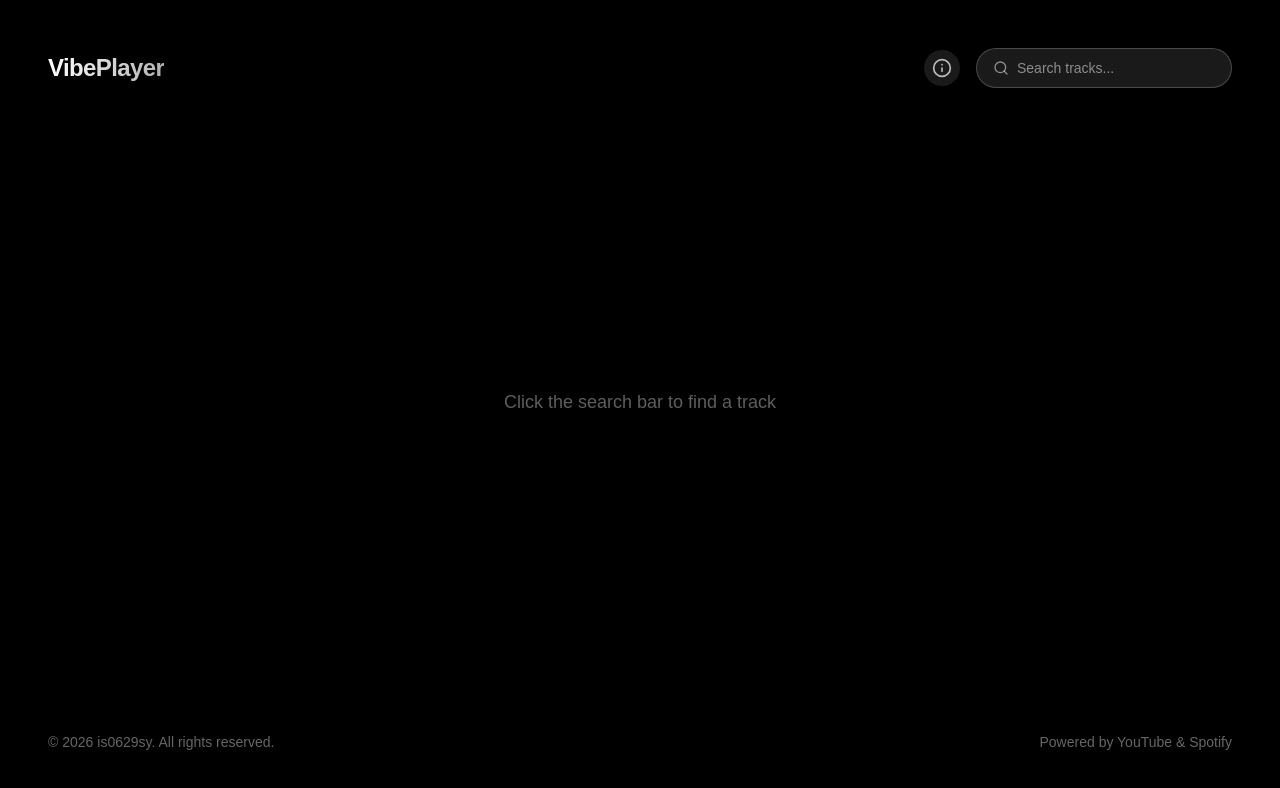
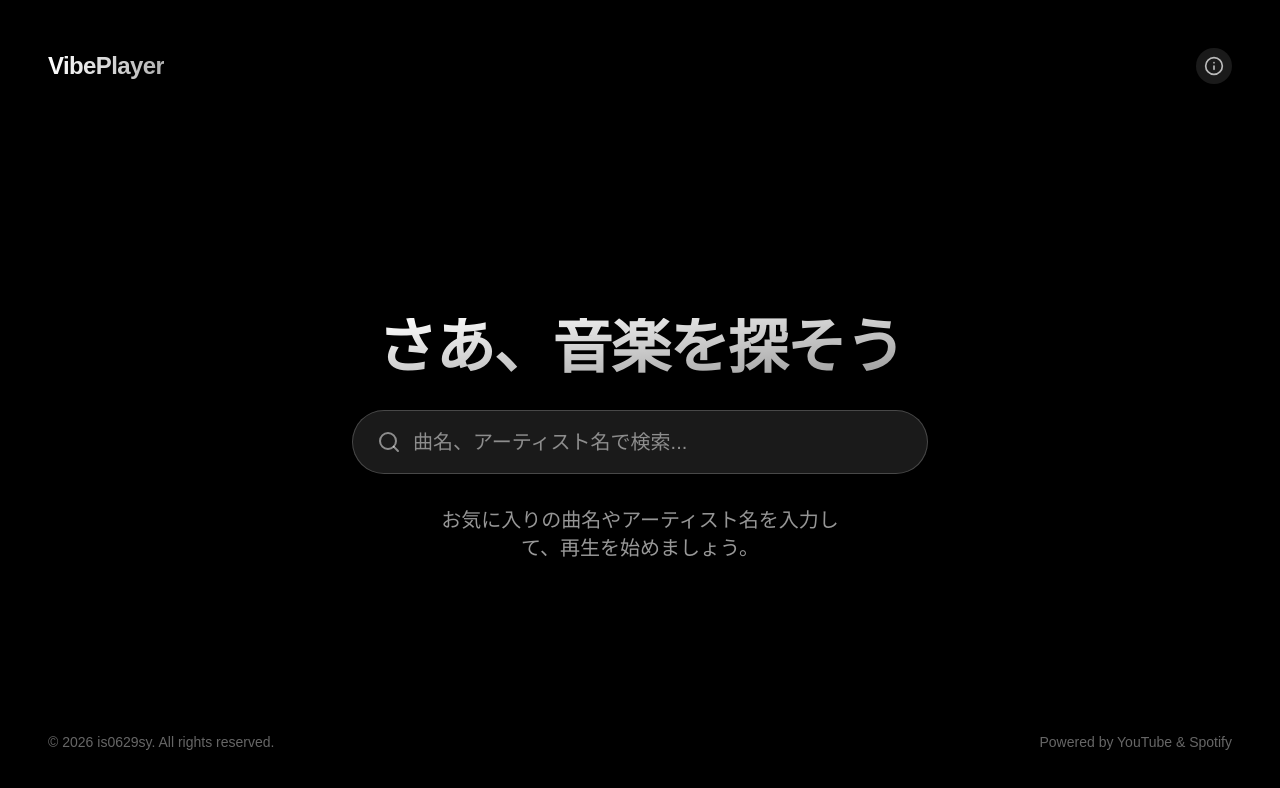
Before and after one commit to is0629sy/music-player, a Next.js app: page / in a window 1280 px wide. Shown: the top 788 px of the page. Built offline with nearby package versions, Linux system fonts and the light colour scheme.

Commit message:
change: ヘッダーの検索機能を再生中のトラックがある場合のみ表示し、トラックがない場合は新しい検索UIを表示するように変更しました。

```diff
--- a/src/components/Player.tsx
+++ b/src/components/Player.tsx
@@ -208,7 +208,9 @@ export default function Player() {
                             <Info className="w-5 h-5" />
                         </button>
 
-                        {/* Search Input */}
+                        {/* Search Input & Results (Only show in header if there is a current track) */}
+                        {currentTrack && (
+                            <>
                                 <div className="flex items-center bg-white/10 hover:bg-white/20 transition-all rounded-full border border-white/20 px-4 h-10 w-48 sm:w-64 focus-within:w-64 sm:focus-within:w-80 focus-within:bg-white/20">
                                     {isSearching ? (
                                         <Loader2 className="w-4 h-4 text-white/50 animate-spin mr-2 shrink-0" />
@@ -260,6 +262,8 @@ export default function Player() {
                                             </button>
                                         ))}
                                     </div>
+                                )}
+                            </>
                         )}
                     </div>
                 </header>
@@ -399,8 +403,69 @@ export default function Player() {
                             </div>
                         </>
                     ) : (
-                        <div className="text-center text-white/50 animate-pulse">
-                            <p className="text-lg">Click the search bar to find a track</p>
+                        <div className="flex flex-col items-center justify-center w-full h-full min-h-[50vh] space-y-8 animate-in fade-in zoom-in-95 duration-700 mt-10 md:mt-20">
+                            <h1 className="text-4xl md:text-6xl font-extrabold tracking-tight bg-clip-text text-transparent bg-gradient-to-br from-white to-white/60 text-center px-4">
+                                さあ、音楽を探そう
+                            </h1>
+
+                            <div className="relative w-full max-w-xl z-50 px-4 md:px-0">
+                                <div className="flex items-center bg-white/10 hover:bg-white/20 transition-all rounded-full border border-white/20 px-6 h-14 md:h-16 w-full focus-within:bg-white/20 focus-within:ring-2 focus-within:ring-white/50 shadow-2xl">
+                                    {isSearching ? (
+                                        <Loader2 className="w-6 h-6 text-white/50 animate-spin mr-3 shrink-0" />
+                                    ) : (
+                                        <Search className="w-6 h-6 text-white/50 mr-3 shrink-0" />
+                                    )}
+                                    <input
+                                        type="text"
+                                        placeholder="曲名、アーティスト名で検索..."
+                                        className="bg-transparent border-none outline-none text-base md:text-xl w-full text-white placeholder:text-white/50"
+                                        value={searchQuery}
+                                        onChange={(e) => setSearchQuery(e.target.value)}
+                                        onFocus={() => {
+                                            if (searchResults.length > 0) setShowDropdown(true);
+                                        }}
+                                    />
+                                    {searchQuery && (
+                                        <button
+                                            onClick={() => {
+                                                setSearchQuery('');
+                                                setSearchResults([]);
+                                                setShowDropdown(false);
+                                            }}
+                                            className="shrink-0 p-2"
+                                        >
+                                            <X className="w-5 h-5 text-white/50 hover:text-white" />
+                                        </button>
+                                    )}
+                                </div>
+
+                                {/* Results Dropdown (Centered) */}
+                                {showDropdown && searchResults.length > 0 && (
+                                    <div className="absolute top-[calc(100%+0.5rem)] left-0 md:left-0 right-0 mx-4 md:mx-0 max-h-[50vh] overflow-y-auto bg-black/80 backdrop-blur-xl border border-white/20 rounded-2xl shadow-2xl p-2 z-[60]">
+                                        {searchResults.map((track) => (
+                                            <button
+                                                key={track.id}
+                                                className="w-full flex items-center p-3 hover:bg-white/10 rounded-xl transition-colors text-left"
+                                                onClick={() => handleSelectTrack(track)}
+                                            >
+                                                <img
+                                                    src={track.artworkUrl}
+                                                    alt={track.title}
+                                                    className="w-14 h-14 rounded-lg object-cover mr-4 bg-white/5 shadow-md"
+                                                />
+                                                <div className="flex-1 overflow-hidden">
+                                                    <div className="text-base font-bold truncate text-white">{track.title}</div>
+                                                    <div className="text-sm truncate text-white/60">{track.artist}</div>
+                                                </div>
+                                            </button>
+                                        ))}
+                                    </div>
+                                )}
+                            </div>
+
+                            <p className="text-white/60 text-base md:text-xl max-w-md text-center px-4">
+                                お気に入りの曲名やアーティスト名を入力して、再生を始めましょう。
+                            </p>
                         </div>
                     )}
                 </div>
```
Lines whose indentation alone changed are shown as unchanged.
